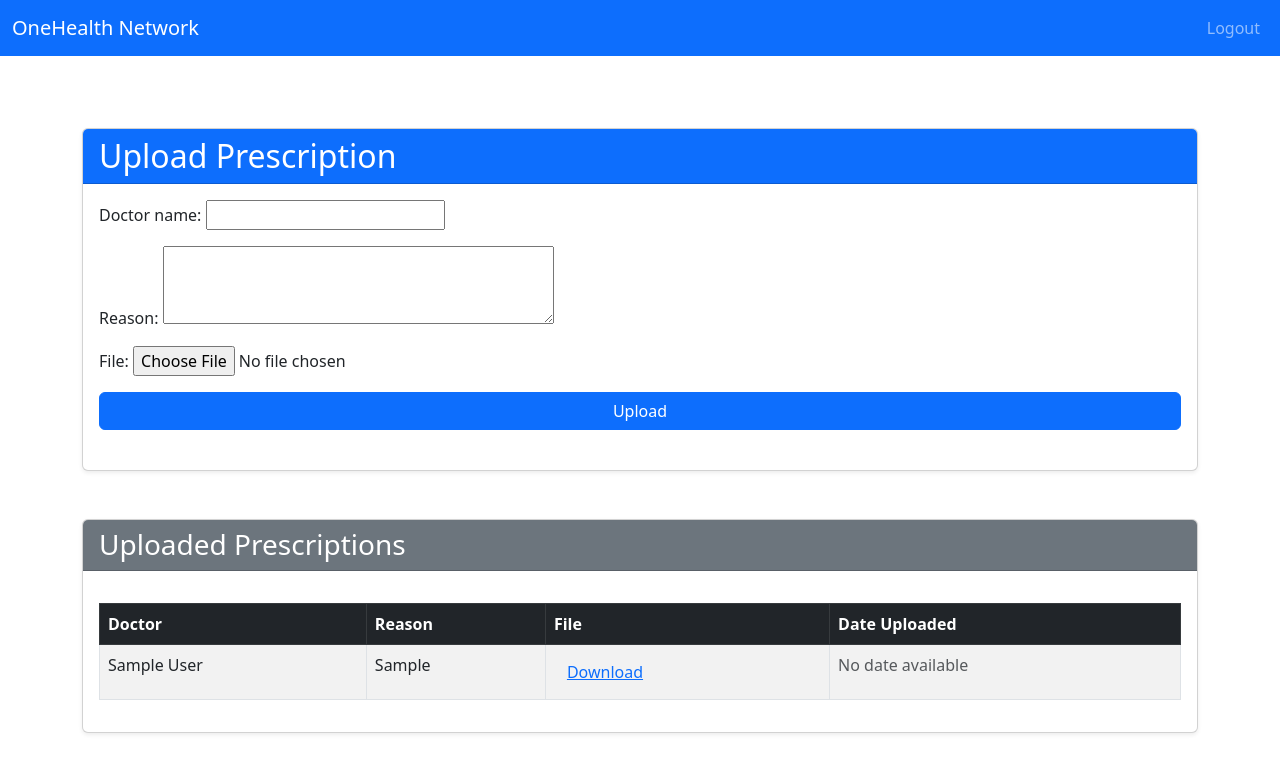
After one commit to darpan02-cypher/OneHealth-Network-2.0, a Django app: page /accounts/dashboard/patient/manage_prescriptions/ in a window 1280 px wide. The commit adds this page. Shown: the top 773 px of the page. Run offline with Django 3.2, Linux system fonts and the light colour scheme; a user stored in the database is signed in; tables that the repository leaves empty hold one stand-in row (values such as "Sample post"); some libraries are stand-ins or nearby versions.

Commit message:
Prescriptions

```diff
--- a/accounts/forms.py
+++ b/accounts/forms.py
@@ -1,4 +1,5 @@
 from django import forms
+from .models import HealthProfile, Prescription  # Import the Prescription model
 
 class SignupForm(forms.Form):
     name = forms.CharField()
@@ -40,8 +41,6 @@ class LoginForm(forms.Form):
 
 #health_profile_form.py
 # accounts/forms.py
-from django import forms
-from .models import HealthProfile
 
 class HealthProfileForm(forms.ModelForm):  # This form is for the HealthProfile model
     class Meta:
@@ -74,10 +73,25 @@ class HealthProfileForm(forms.ModelForm):  # This form is for the HealthProfile
 
 #schedule_appointment_form.py
 class ScheduleAppointmentForm(forms.Form):
-    #doctor = forms.ModelChoiceField(queryset=DoctorProfile.objects.all(), label="Select Doctor")
+    # Dynamically populate the doctor choices
+    DOCTOR_CHOICES = [
+        ('Dr. John Smith', 'Dr. John Smith'),
+        ('Dr. Jane Doe', 'Dr. Jane Doe'),
+        ('Dr. Alice Johnson', 'Dr. Alice Johnson'),
+        ('Dr. Robert Brown', 'Dr. Robert Brown'),
+    ]
 
-    doctor = forms.CharField(max_length=150, label="Select Doctor") # need to change this
+    doctor_name = forms.ChoiceField(choices=DOCTOR_CHOICES, label="Select Doctor")  # Ensure the field name is 'doctor_name'
     appointment_date = forms.DateField(widget=forms.DateInput(attrs={'type': 'date'}), label="Appointment Date")
     appointment_time = forms.TimeField(widget=forms.TimeInput(attrs={'type': 'time'}), label="Appointment Time")
     reason = forms.CharField(widget=forms.Textarea, required=False, label="Reason for Appointment")
     notes = forms.CharField(widget=forms.Textarea, required=False, label="Additional Notes")
+
+
+class PrescriptionForm(forms.ModelForm):
+    class Meta:
+        model = Prescription
+        fields = ['doctor_name', 'reason', 'file']
+        widgets = {
+            'reason': forms.Textarea(attrs={'rows': 3}),
+        }
--- a/accounts/models.py
+++ b/accounts/models.py
@@ -2,6 +2,7 @@
 from djongo.models import ObjectIdField
 from django.contrib.auth.models import AbstractUser
 from django.db import models
+from django.utils import timezone
 
 class User(AbstractUser):
     id = ObjectIdField(primary_key=True)  # Use ObjectIdField for MongoDB compatibility
@@ -69,12 +70,12 @@ class HealthProfile(models.Model):
 
 class ScheduleAppointment(models.Model):
     patient = models.ForeignKey(PatientProfile, on_delete=models.CASCADE)
-    doctor = models.ForeignKey(DoctorProfile, on_delete=models.CASCADE, related_name='appointments')
+    doctor_name = models.CharField(max_length=255)  # Store the doctor's name as a string
     appointment_date = models.DateTimeField()
     reason = models.TextField()
 
     def __str__(self):
-        return f"Appointment for {self.patient.user.username} with {self.doctor.user.username} on {self.appointment_date}"
+        return f"Appointment for {self.patient.user.username} with {self.doctor_name} on {self.appointment_date}"
 
 class InsuranceClaim(models.Model):
     policy_number = models.CharField(max_length=50)
@@ -84,3 +85,14 @@ class InsuranceClaim(models.Model):
 
     def __str__(self):
         return f"Claim {self.policy_number} - {self.claim_amount}"
+
+class Prescription(models.Model):
+    patient = models.ForeignKey(PatientProfile, on_delete=models.CASCADE, related_name='prescriptions')
+    doctor_name = models.CharField(max_length=255)  # Name of the doctor
+    reason = models.TextField()  # Reason for the prescription
+    file = models.FileField(upload_to='prescriptions/')  # File upload (photo, PDF, etc.)
+    #uploaded_at = models.DateTimeField(auto_now_add=True)  # Date uploaded
+    uploaded_at = models.DateTimeField(auto_now_add=True)  # Date uploaded
+
+    def __str__(self):
+        return f"Prescription for {self.patient.user.username} by {self.doctor_name} on {self.uploaded_at}"
--- a/accounts/urls.py
+++ b/accounts/urls.py
@@ -40,4 +40,7 @@ urlpatterns = [
 
     # Claim Insurance Form
     path('claim-insurance/', views.claim_insurance, name='claim_insurance'),
+
+    # Manage Prescriptions
+    path('dashboard/patient/manage_prescriptions/', views.manage_prescriptions, name='manage_prescriptions'),
 ]
--- a/accounts/views.py
+++ b/accounts/views.py
@@ -2,9 +2,9 @@
 from django.shortcuts import render, redirect
 from django.contrib.auth import authenticate, login
 from .forms import (
-    PatientSignupForm, DoctorSignupForm, InsuranceSignupForm, LoginForm
+    PatientSignupForm, DoctorSignupForm, InsuranceSignupForm, LoginForm, PrescriptionForm
 )
-from .models import PatientProfile, DoctorProfile, InsuranceProfile
+from .models import PatientProfile, DoctorProfile, InsuranceProfile, Prescription
 from django.contrib.auth.models import User
 from django.contrib.auth.decorators import login_required
 from django.http import HttpResponse
@@ -269,19 +269,13 @@ def schedule_appointment(request):
                 appointment_data['appointment_date'], appointment_data['appointment_time']
             )
 
-            # Manually handle the database operation
-            try:
-                appointment = ScheduleAppointment(
-                    patient=patient_profile,
-                    doctor=DoctorProfile.objects.first(),  # Replace with actual doctor logic
-                    appointment_date=appointment_date,
-                    reason=appointment_data['reason']
-                )
-                appointment.save()  # Save the appointment to the database
-            except Exception as e:
-                return render(request, 'error.html', {
-                    'message': f"An error occurred: {str(e)}"
-                })
+            # Save the appointment with the selected doctor's name
+            ScheduleAppointment.objects.create(
+                patient=patient_profile,
+                doctor_name=appointment_data['doctor_name'],
+                appointment_date=appointment_date,
+                reason=appointment_data['reason']
+            )
 
             return render(request, 'patient/schedule_appointments.html', {
                 'form': form,
@@ -365,3 +359,23 @@ def check_appointments(request):
         'past_appointments': past_appointments,
         'present_appointments': present_appointments,
     })
+
+@login_required
+def manage_prescriptions(request):
+    patient_profile = PatientProfile.objects.get(user=request.user)
+
+    if request.method == 'POST':
+        form = PrescriptionForm(request.POST, request.FILES)
+        if form.is_valid():
+            prescription = form.save(commit=False)
+            prescription.patient = patient_profile
+            prescription.save()
+            return redirect('manage_prescriptions')
+    else:
+        form = PrescriptionForm()
+
+    prescriptions = Prescription.objects.filter(patient=patient_profile).order_by('-uploaded_at')  # Ensure this is ordered by uploaded_at
+    return render(request, 'patient/manage_prescriptions.html', {
+        'form': form,
+        'prescriptions': prescriptions,
+    })
--- a/templates/patient/dashboard.html
+++ b/templates/patient/dashboard.html
@@ -38,7 +38,7 @@
                         </a>
                     </li>
                     <li class="nav-item">
-                        <a class="nav-link" href="#">
+                        <a class="nav-link" href="{% url 'manage_prescriptions' %}">
                             <i class="fas fa-prescription me-2"></i>Prescriptions
                         </a>
                     </li>
--- /dev/null
+++ b/templates/patient/manage_prescriptions.html
@@ -0,0 +1,59 @@
+{% extends "base.html" %}
+
+{% block content %}
+<div class="container mt-5">
+    <div class="card shadow-sm">
+        <div class="card-header bg-primary text-white">
+            <h2 class="mb-0">Upload Prescription</h2>
+        </div>
+        <div class="card-body">
+            <form method="post" enctype="multipart/form-data" class="mb-4">
+                {% csrf_token %}
+                <div class="mb-3">
+                    {{ form.non_field_errors }}
+                    {{ form.as_p }}
+                </div>
+                <button type="submit" class="btn btn-primary w-100">Upload</button>
+            </form>
+        </div>
+    </div>
+
+    <div class="card shadow-sm mt-5">
+        <div class="card-header bg-secondary text-white">
+            <h3 class="mb-0">Uploaded Prescriptions</h3>
+        </div>
+        <div class="card-body">
+            {% if prescriptions %}
+                <div class="table-responsive">
+                    <table class="table table-striped table-bordered mt-3">
+                        <thead class="table-dark">
+                            <tr>
+                                <th>Doctor</th>
+                                <th>Reason</th>
+                                <th>File</th>
+                                <th>Date Uploaded</th>
+                            </tr>
+                        </thead>
+                        <tbody>
+                            {% for prescription in prescriptions %}
+                                <tr>
+                                    <td>{{ prescription.doctor_name }}</td>
+                                    <td>{{ prescription.reason }}</td>
+                                    <td><a href="{{ prescription.file.url }}" target="_blank" class="btn btn-link">Download</a></td>
+                                    {% if prescription.date_uploaded %}
+                                        <td>{{ prescription.date_uploaded|date:"M d, Y" }} ({{ prescription.date_uploaded|date:"l" }})</td>
+                                    {% else %}
+                                        <td class="text-muted">No date available</td>
+                                    {% endif %}
+                                </tr>
+                            {% endfor %}
+                        </tbody>
+                    </table>
+                </div>
+            {% else %}
+                <p class="text-muted mt-3">No prescriptions uploaded yet.</p>
+            {% endif %}
+        </div>
+    </div>
+</div>
+{% endblock %}
--- a/templates/patient/static_appointment_page.html
+++ b/templates/patient/static_appointment_page.html
@@ -25,7 +25,7 @@
                     <tbody>
                         {% for appointment in upcoming_appointments %}
                         <tr>
-                            <td>{{ appointment.doctor_id}}</td>
+                            <td>{{ appointment.doctor_name }}</td>
                             <td>{{ appointment.appointment_date|date:"M d, Y" }}</td>
                             <td>{{ appointment.appointment_date|time:"g:i A" }}</td>
                             <td>{{ appointment.reason }}</td>
@@ -60,7 +60,7 @@
                     <tbody>
                         {% for appointment in past_appointments %}
                         <tr>
-                            <td>{{ appointment.doctor_id}}</td>
+                            <td>{{ appointment.doctor_name }}</td>
                             <td>{{ appointment.appointment_date|date:"M d, Y" }}</td>
                             <td>{{ appointment.appointment_date|time:"g:i A" }}</td>
                             <td>{{ appointment.reason }}</td>
```
Also changed, not shown: templates/patient/schedule_appointments.html (+5 -6 lines), accounts/migrations/0010_auto_20250504_1443.py (added), accounts/migrations/0011_alter_prescription_uploaded_at.py (added), prescriptions/COzX8QaLaPsLBao0Sg9Ny.png (added), prescriptions/prescription2.jpg (added), prescriptions/prescription2_9XPBKY6.jpg (added), prescriptions/prescription2_RRUD9IO.jpg (added), prescriptions/prescription2_hLMg8DP.jpg (added), prescriptions/prescription2_pv3k2xr.jpg (added), prescriptions/presrctiption1.jpg (added), prescriptions/presrctiption1_JlPmVrx.jpg (added), prescriptions/presrctiption1_T9YlOgy.jpg (added).
